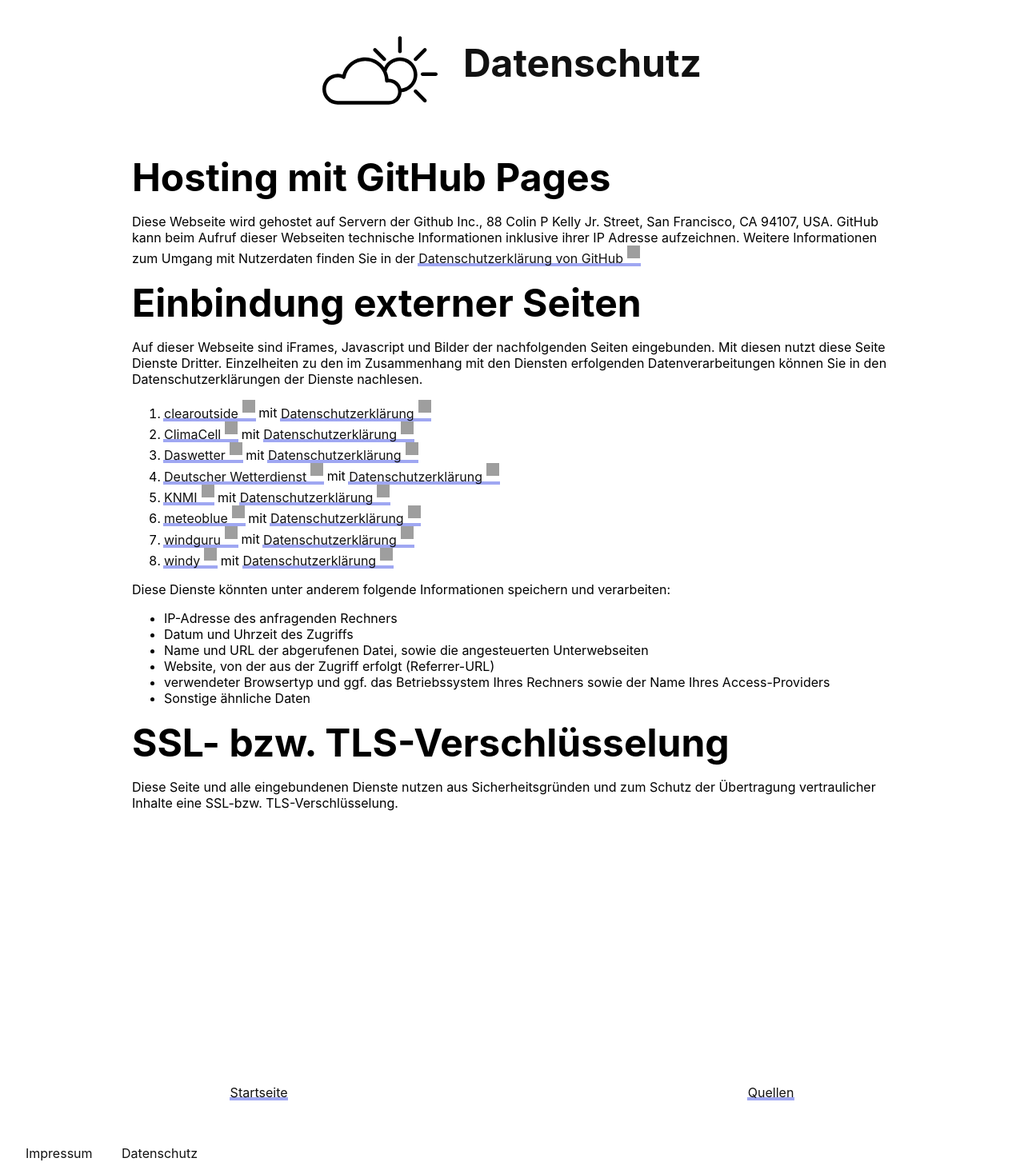
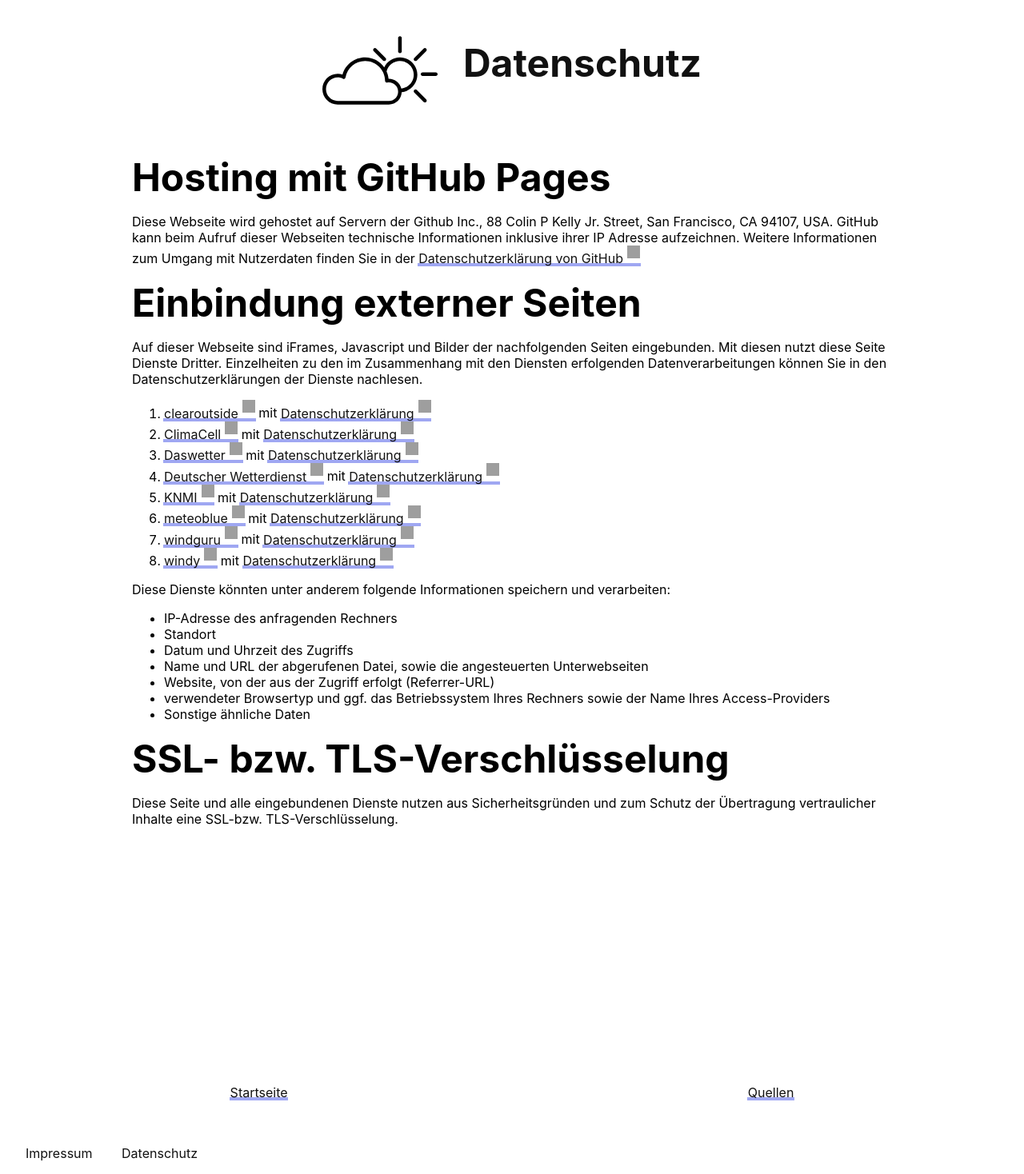
Before and after one commit to app-5ls-de/wetter, a Jekyll site: the page built from datenschutz.md, in a window 1280 px wide, cut to the strip 0-1468 px from the top of the page. Shown: the whole strip at 80% size. Built offline with Jekyll 4.4.1, drawn with Linux system fonts in a browser that asks for light colours; grey boxes are pictures that could not be loaded.

Commit message:
Basic statement about location data

```diff
--- a/datenschutz.md
+++ b/datenschutz.md
@@ -23,6 +23,7 @@ Auf dieser Webseite sind iFrames, Javascript und Bilder der nachfolgenden Seiten
 Diese Dienste könnten unter anderem folgende Informationen speichern und verarbeiten:
 
 - IP-Adresse des anfragenden Rechners
+- Standort
 - Datum und Uhrzeit des Zugriffs
 - Name und URL der abgerufenen Datei, sowie die angesteuerten Unterwebseiten
 - Website, von der aus der Zugriff erfolgt (Referrer-URL)
```
